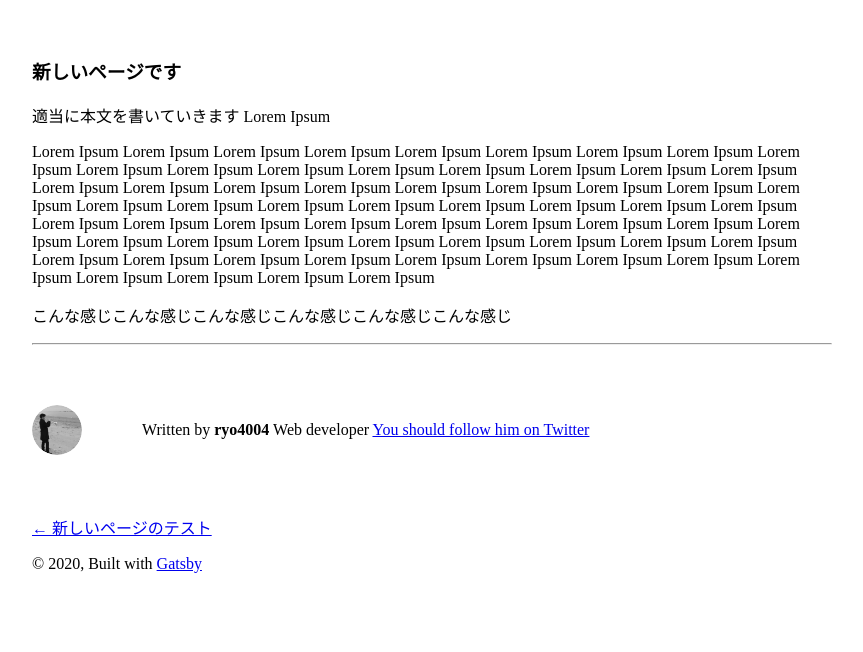
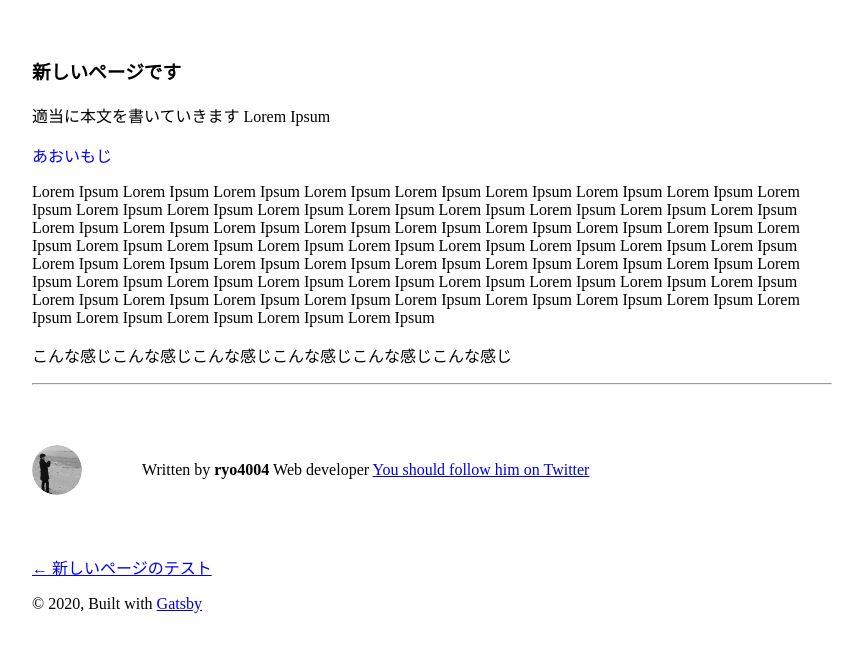
Before and after one commit to ryo4004/blog, a Gatsby site: page /new-page/ in a window 1280 px wide. Shown: the part 222-874 px from the top of the page, without its empty margins (208-1071 px from the left). Built offline with nearby package versions, Linux system fonts and the light colour scheme; Gatsby itself is replaced by a stand-in of ours.

Commit message:
ページ更新

```diff
--- a/content/blog/new-page/index.md
+++ b/content/blog/new-page/index.md
@@ -8,6 +8,8 @@ description: これは新しく追加したページです2
 
 適当に本文を書いていきます
 Lorem Ipsum
+
+<span style='color:blue;'>あおいもじ</span>
 
 Lorem Ipsum
 Lorem Ipsum
```
